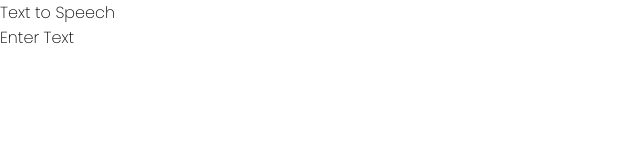
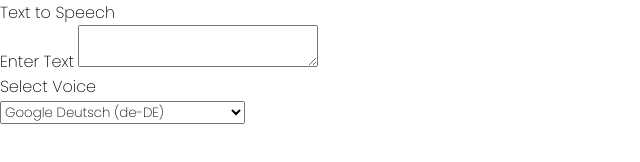
Before and after one commit to shubhamNivilkar/Text-to-Speech-Converter, a plain HTML site: page index.html in a window 1280 px wide. Shown: the whole page, without its empty margins (0-640 px from the left). Drawn offline with Linux system fonts and the light colour scheme.

Commit message:
Add list

```diff
--- a/index.html
+++ b/index.html
@@ -13,6 +13,19 @@
         <form action="#">
             <div class="row">
                 <label>Enter Text</label>
+                <textarea></textarea>
+            </div>
+            <div class="row">
+                <label>Select Voice</label>
+                <div class="outer">
+                    <select>
+                        <option value="">Google Deutsch (de-DE)</option>
+                        <option value="">Google US English (en-US)</option>
+                        <option value="">Google UK English Male (en-GB)</option>
+                        <option value="">Google UK English Female (en-GB)</option>
+                    </select>
+
+                </div>
 
             </div>
         </form>
```
